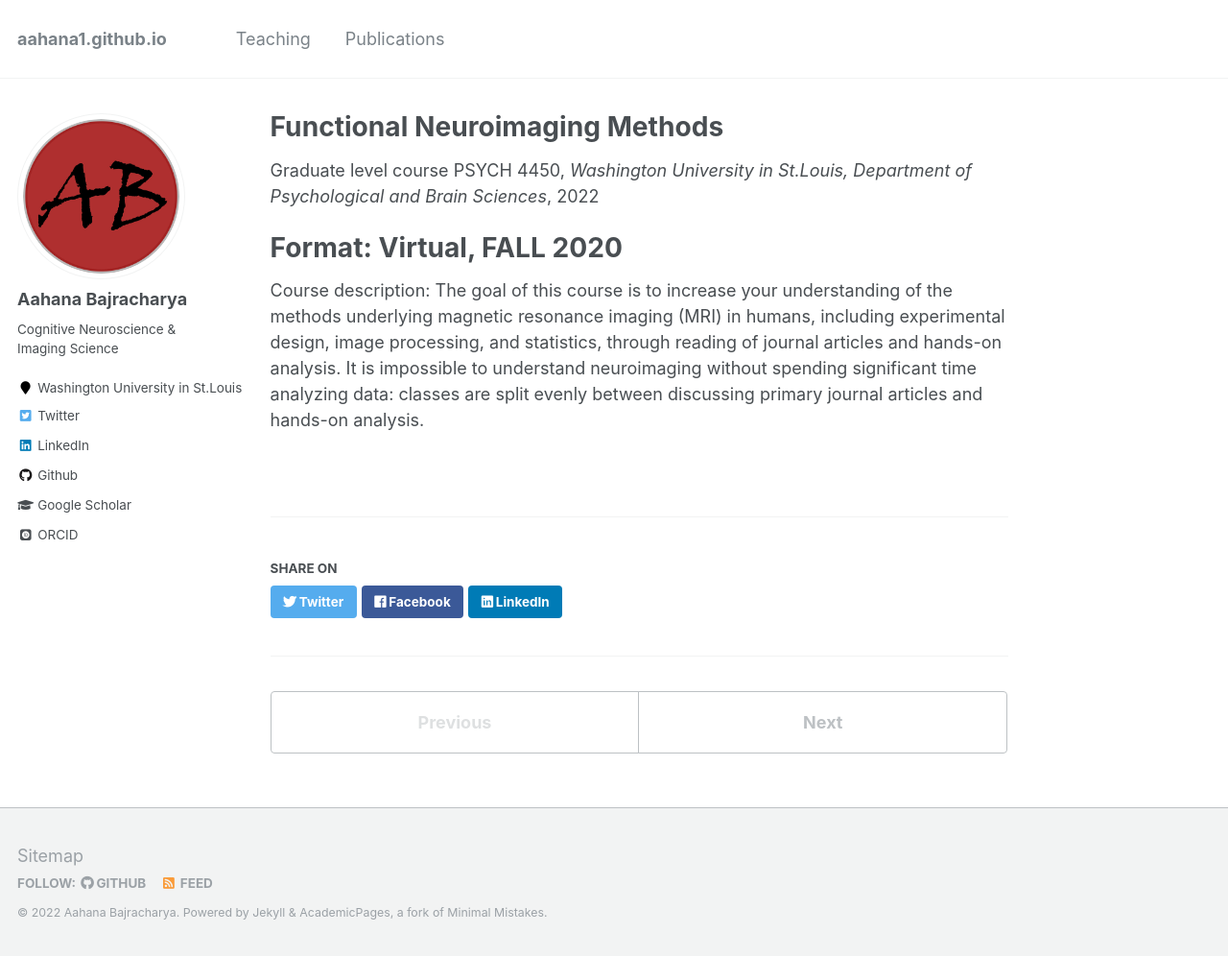
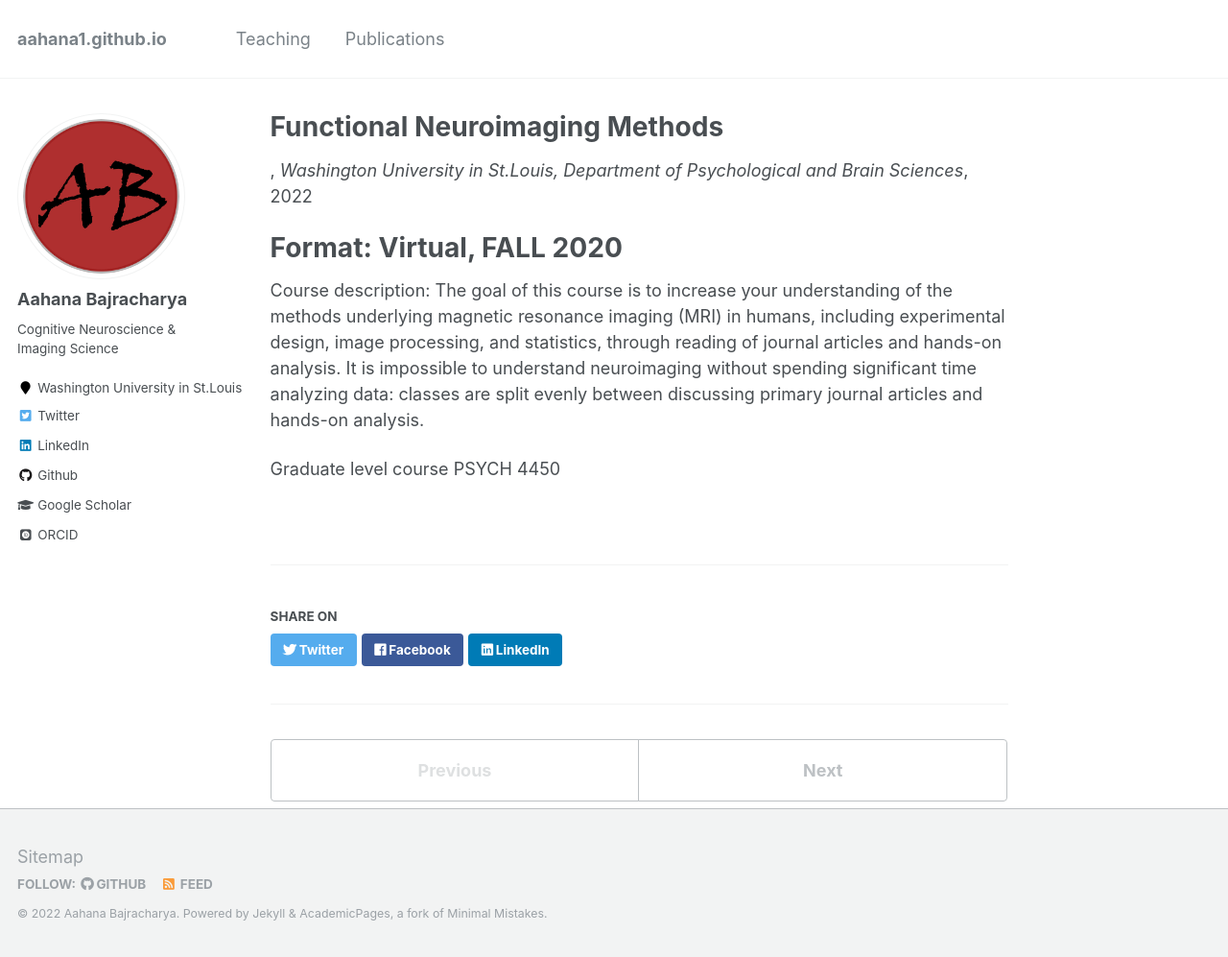
Before and after one commit to kritibhattarai23/kritibhattarai23.github.io, a Jekyll site: the page built from _teaching/2020-fall-teaching.md, in a window 1280 px wide and 997 px high. Shown: the whole window at 96% size. Built offline with Jekyll 4.4.1, drawn with Linux system fonts in a browser that asks for light colours; some web fonts are replaced; part of the change alters nothing that is shown.

```diff
--- a/_teaching/2020-fall-teaching.md
+++ b/_teaching/2020-fall-teaching.md
@@ -1,12 +1,11 @@
 ---
-layout: single
 title: "Functional Neuroimaging Methods"
 collection: teaching
-type: "Graduate level course PSYCH 4450"
-permalink: /2020-fall-teaching/
+permalink: /teaching/2020-fall-teaching
 venue: "Washington University in St.Louis, Department of Psychological and Brain Sciences"
-location: "St.Louis MO, USA"
 ---
 Format: Virtual, FALL 2020
 ======
 Course description: The goal of this course is to increase your understanding of the methods underlying magnetic resonance imaging (MRI) in humans, including experimental design, image processing, and statistics, through reading of journal articles and hands-on analysis. It is impossible to understand neuroimaging without spending significant time analyzing data: classes are split evenly between discussing primary journal articles and hands-on analysis.
+
+Graduate level course PSYCH 4450
```
